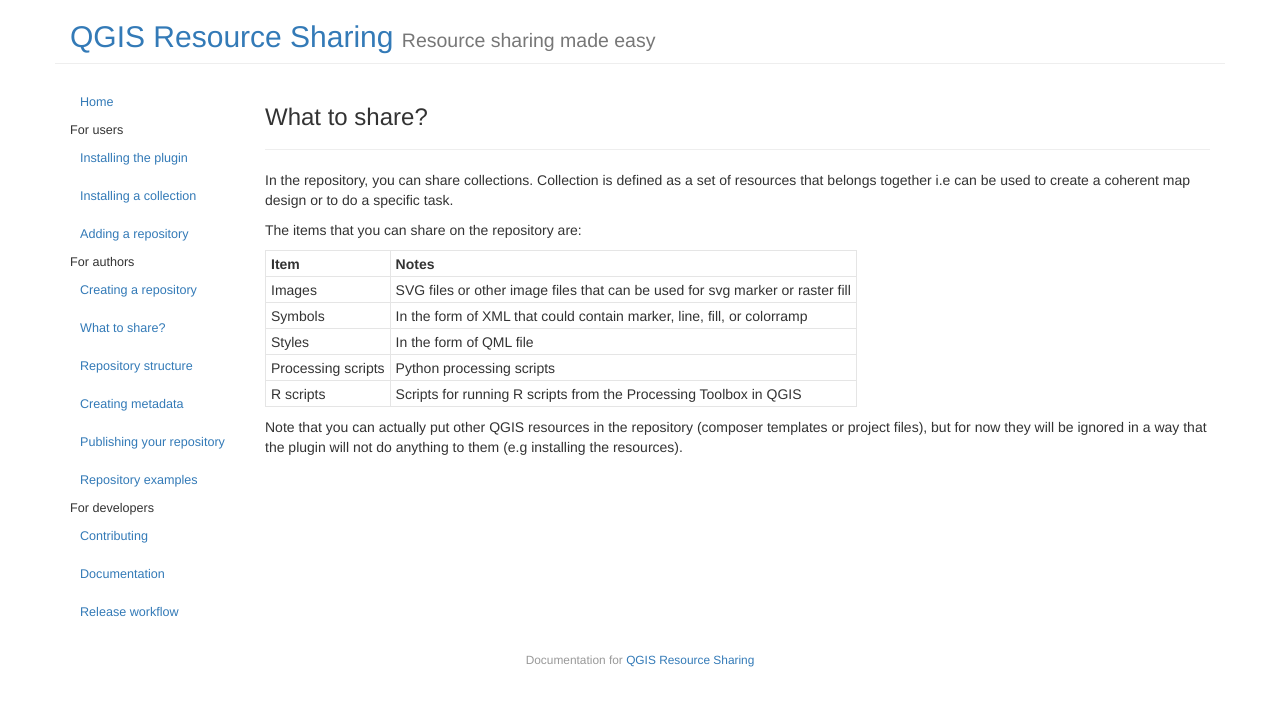
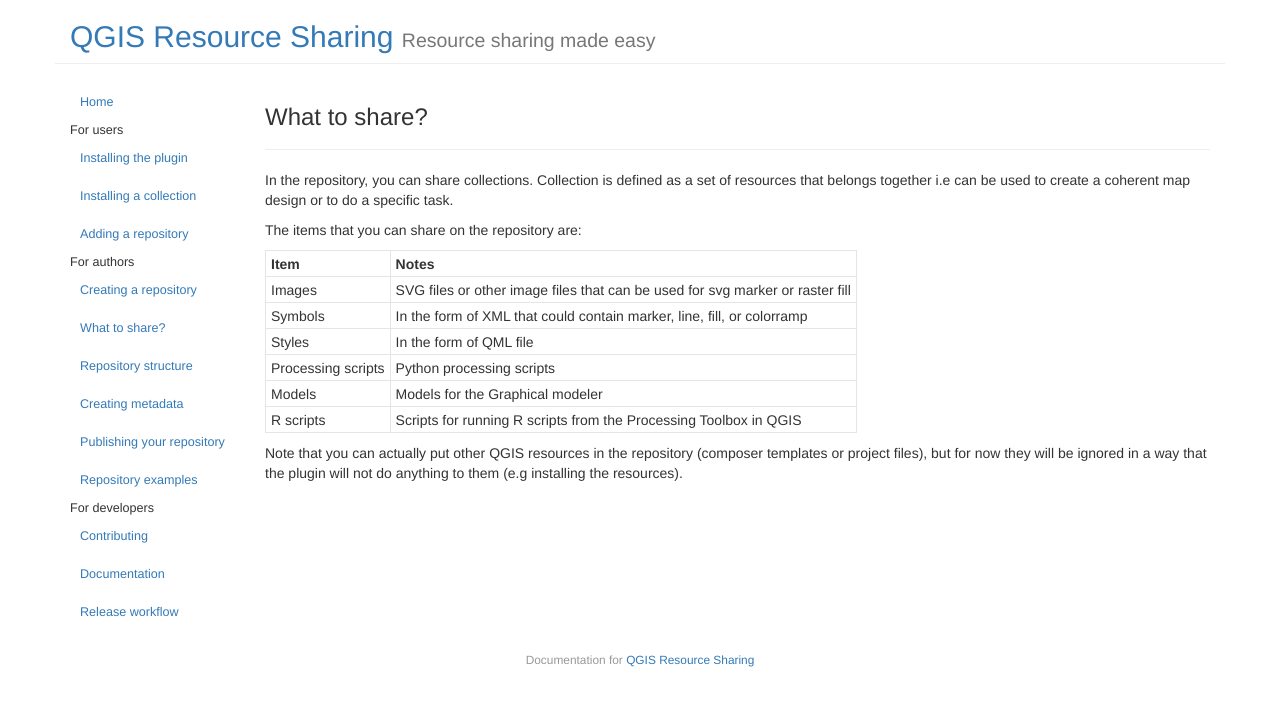
Before and after one commit to QGIS-Contribution/QGIS-ResourceSharing, a Jekyll site: the page built from _posts/2016-07-22-what-to-share.md, in a window 1280 px wide. Shown: the top 706 px of the page. Built offline with Jekyll 4.4.1, drawn with Linux system fonts in a browser that asks for light colours.

Commit message:
Update 2016-07-22-what-to-share.md

```diff
--- a/_posts/2016-07-22-what-to-share.md
+++ b/_posts/2016-07-22-what-to-share.md
@@ -18,6 +18,7 @@
 Symbols | In the form of XML that could contain marker, line, fill, or colorramp
 Styles | In the form of QML file
 Processing scripts | Python processing scripts
+Models | Models for the Graphical modeler
 R scripts | Scripts for running R scripts from the Processing Toolbox in QGIS
 
 Note that you can actually put other QGIS resources in the repository
```
